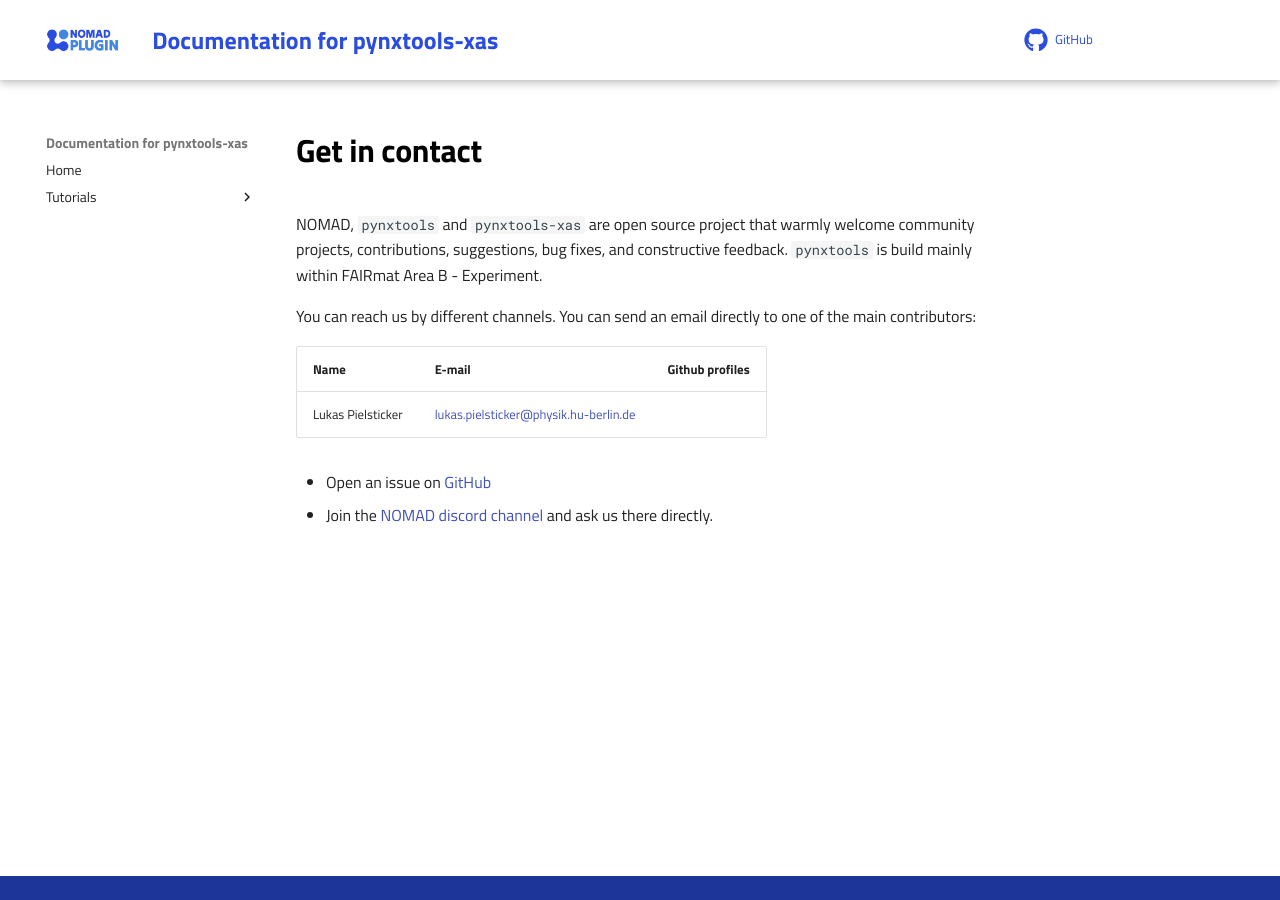
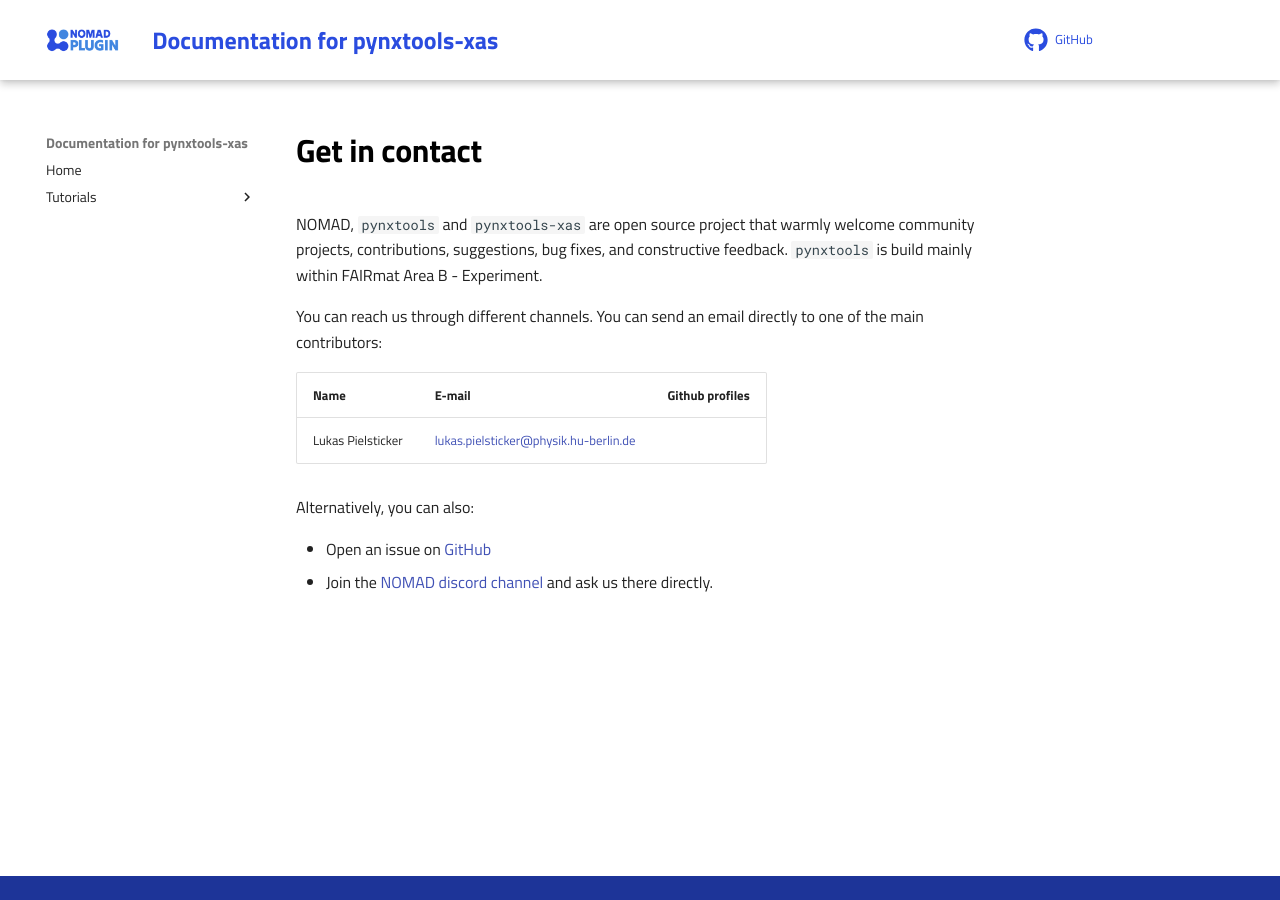
Before and after one commit to FAIRmat-NFDI/pynxtools-xas, an MkDocs documentation site: the page built from docs/contact.md, in a window 1280 px wide. Built offline with MkDocs 1.6.1 and Material for MkDocs 9.7.7, drawn with Linux system fonts in a browser that asks for light colours; comment, search, counter and statistics services are not loaded.

```diff
--- a/docs/contact.md
+++ b/docs/contact.md
@@ -2,11 +2,13 @@
 
 NOMAD, `pynxtools` and `pynxtools-xas` are open source project that warmly welcome community projects, contributions, suggestions, bug fixes, and constructive feedback. `pynxtools` is build mainly within FAIRmat Area B - Experiment.
 
-You can reach us by different channels. You can send an email directly to one of the main contributors:
+You can reach us through different channels. You can send an email directly to one of the main contributors:
 
 | Name | E-mail     | Github profiles |
 |------|------------|-----------------|
 | Lukas Pielsticker | [lukas.pielsticker@physik.hu-berlin.de](mailto:lukas.pielsticker@physik.hu-berlin.de) |  |
 
+Alternatively, you can also:
+
 - Open an issue on [GitHub](https://github.com/FAIRmat-NFDI/pynxtools-xas/issues)
 - Join the [NOMAD discord channel](https://discord.gg/Gyzx3ukUw8) and ask us there directly.
--- a/pyproject.toml
+++ b/pyproject.toml
@@ -47,12 +47,13 @@ docs = [
 ]
 
 
+
 [project.urls]
 "Homepage" = "https://github.com/FAIRmat-NFDI/pynxtools-xas"
 "Bug Tracker" = "https://github.com/FAIRmat-NFDI/pynxtools-xas/issues"
 
 [project.entry-points.'pynxtools.reader']
-xas = "pynxtools_xas.reader:XASReader"
+xas = "pynxtools_xas.reader:XasReader"
 
 [tool.setuptools.packages.find]
 where = [
@@ -64,7 +65,7 @@ version_scheme = "no-guess-dev"
 local_scheme = "node-and-date"
 
 [tool.ruff]
-include = ["src/pynxtools_xas/*.py", "tests/*.py"]
+include = ["src/pynxtools_xas/**/*.py", "tests/**/*.py"]
 line-length = 88
 indent-width = 4
 
```
Also changed, not shown: .pre-commit-config.yaml (+7 -8 lines), docs/tutorial/contributing.md (+1 -1 lines), docs/tutorial/installation.md (+1 -1 lines), .cruft.json, 1 other file.
